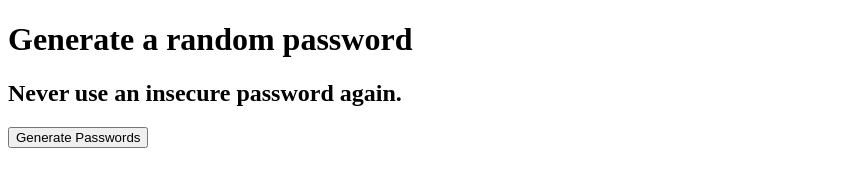
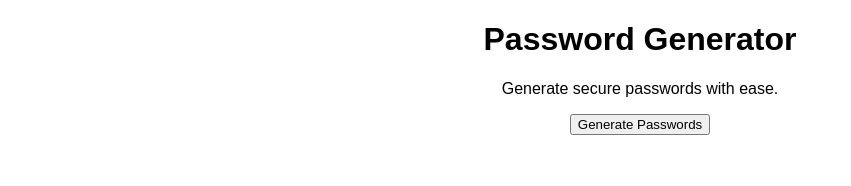
Before and after one commit to uwkng/password-generator, a plain HTML site: page index.html in a window 1280 px wide. Shown: the whole page, without its empty margins (0-851 px from the left). Drawn offline with Linux system fonts and the light colour scheme.

Commit message:
fix: adjusted HTML structure

```diff
--- a/index.html
+++ b/index.html
@@ -3,15 +3,20 @@
 <head>
     <meta charset="UTF-8">
     <meta name="viewport" content="width=device-width, initial-scale=1.0">
+    <link rel="stylesheet" href="style.css">
     <title>Password Generator</title>
 </head>
 <body>
-    <h1>Generate a random password</h1>
-    <h2>Never use an insecure password again.</h2>
-    <button>Generate Passwords</button>
+    <header>
+        <h1>Password Generator</h1>
+        <p>Generate secure passwords with ease.</p>
+    </header>
+    <main>
+        <button>Generate Passwords</button>
     <div>
         <output></output>
         <output></output>
     </div>
+    </main>
 </body>
 </html>
--- a/style.css
+++ b/style.css
@@ -0,0 +1,4 @@
+body {
+    font-family: Karla, sans-serif;
+    text-align: center;
+}
```
